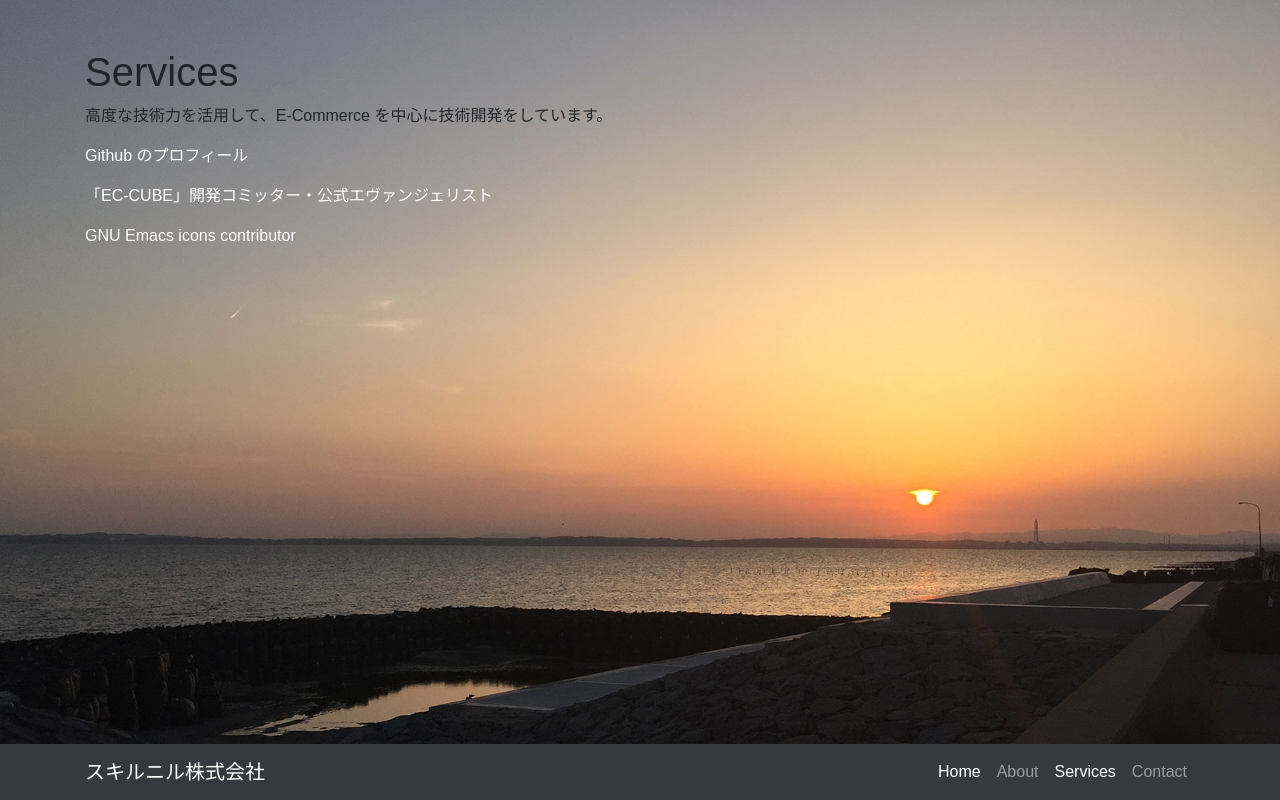
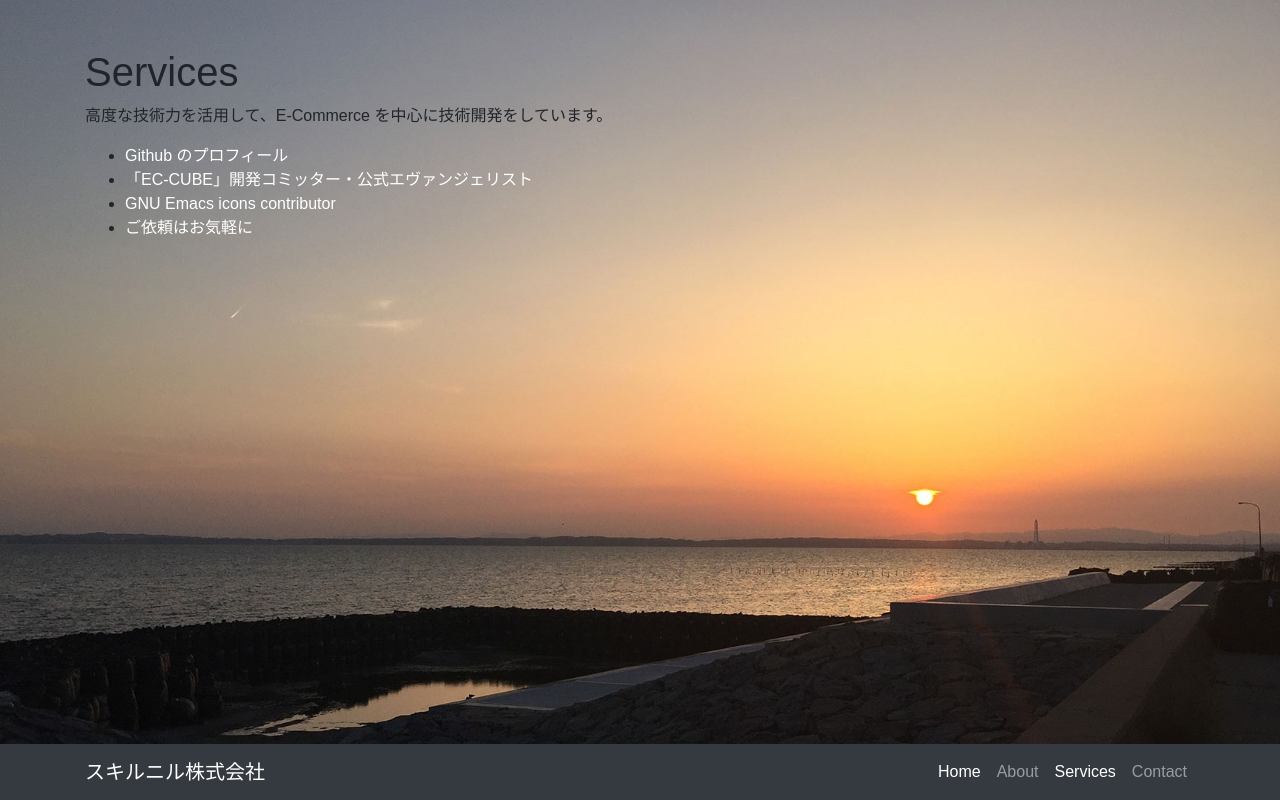
Before and after one commit to nanasess/skirnir.co.jp, a React (Create React App) app: page /services in a window 1280 px wide. Built offline with nearby package versions, Linux system fonts and the light colour scheme; the HTML template or start-up script is replaced by a standard one.

Commit message:
Fix services

```diff
--- a/src/Components/Services.tsx
+++ b/src/Components/Services.tsx
@@ -1,5 +1,6 @@
 import * as React from 'react';
 import { Col, Container, Row } from 'react-bootstrap';
+import {Link} from 'react-router-dom';
 
 class Services extends React.Component {
     public render() {
@@ -10,9 +11,12 @@ class Services extends React.Component {
                         <Col lg={12}>
                             <h1 className="mt-5 text-left">Services</h1>
                             <p>高度な技術力を活用して、E-Commerce を中心に技術開発をしています。</p>
-                            <p><a href="https://github.com/nanasess">Github のプロフィール</a></p>
-                            <p><a href="https://www.ec-cube.net/evangelist/">「EC-CUBE」開発コミッター・公式エヴァンジェリスト</a></p>
-                            <p><a href="https://www.slideshare.net/nanasess/emacs-5282932">GNU Emacs icons contributor</a></p>
+                            <ul>
+                                <li><a href="https://github.com/nanasess">Github のプロフィール</a></li>
+                                <li><a href="https://www.ec-cube.net/evangelist/">「EC-CUBE」開発コミッター・公式エヴァンジェリスト</a></li>
+                                <li><a href="https://www.slideshare.net/nanasess/emacs-5282932">GNU Emacs icons contributor</a></li>
+                                <li><Link to="/contact">ご依頼はお気軽に</Link></li>
+                            </ul>
                         </Col>
                     </Row>
                 </Container>
```
